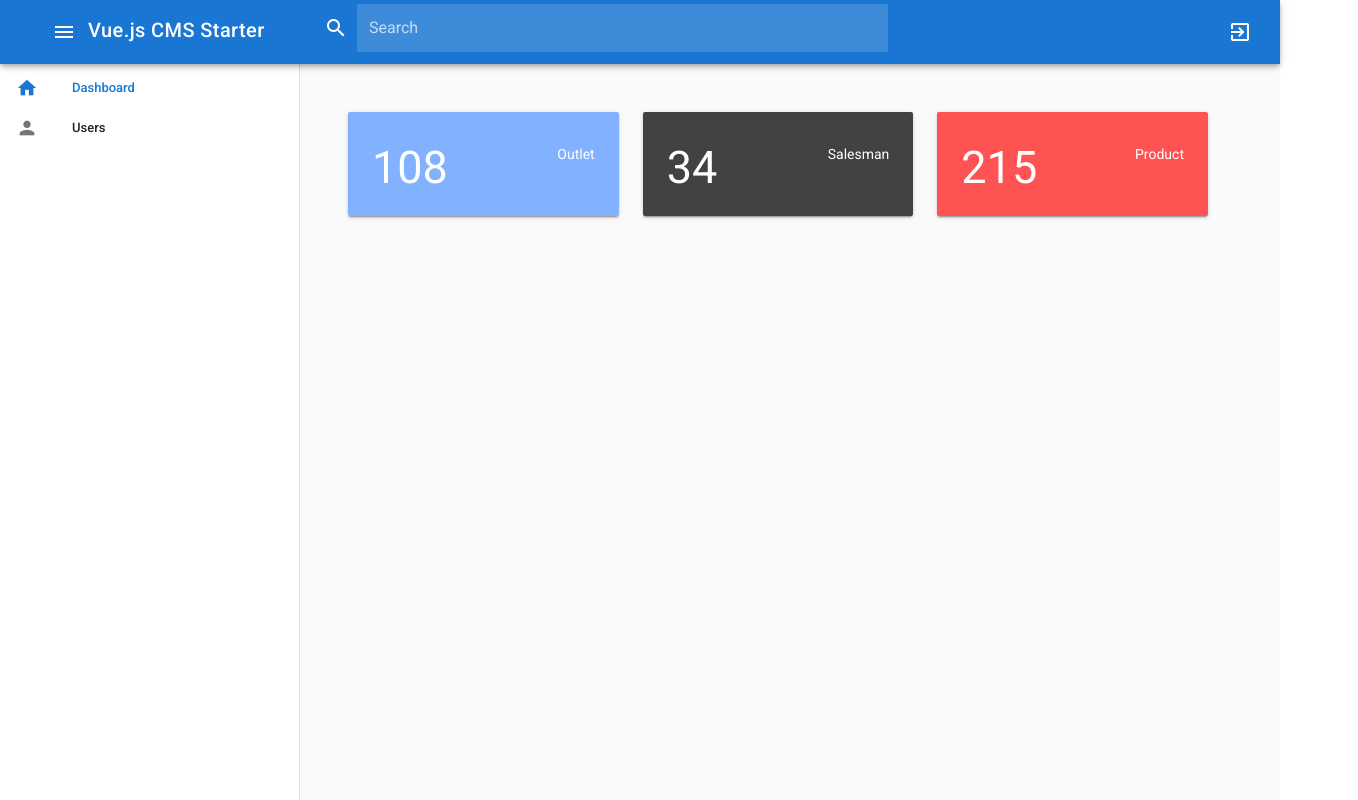
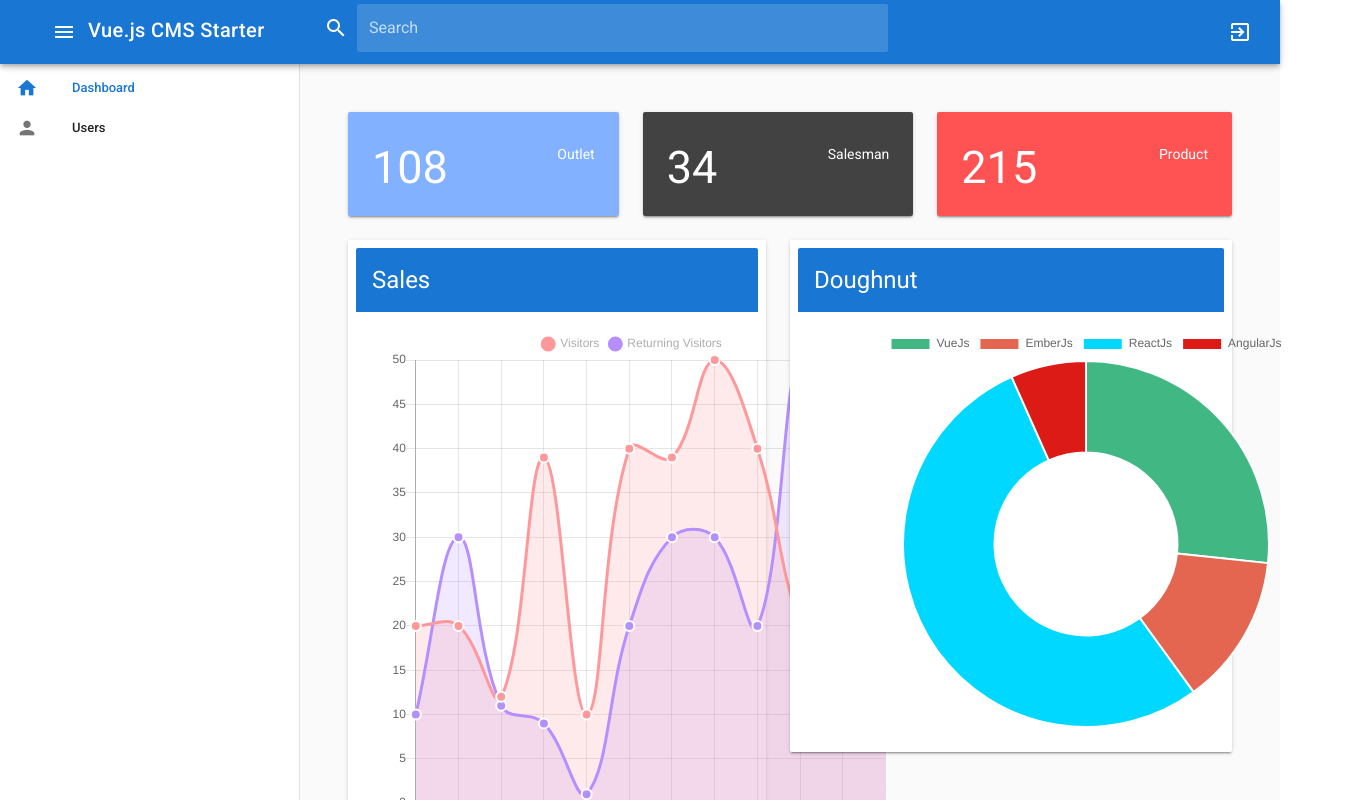
Before and after one commit to gravitano/vue-cms-starter, a Vue app: page /#/login in a window 1280 px wide. Both pictures are taken after typing "name@example.com", "Sample123" into the empty fields and a click on the button "LOGIN". Shown: the top 800 px of the page, 1358 px wide, since content can reach past the window. Built offline with nearby package versions, Linux system fonts and the light colour scheme.

Commit message:
added two charts: visitor and doughnut

```diff
--- /dev/null
+++ b/src/components/charts/doughnut.js
@@ -0,0 +1,21 @@
+import { Doughnut } from 'vue-chartjs'
+
+export default {
+  extends: Doughnut,
+  mounted () {
+    this.renderChart({
+      labels: ['VueJs', 'EmberJs', 'ReactJs', 'AngularJs'],
+      datasets: [
+        {
+          backgroundColor: [
+            '#41B883',
+            '#E46651',
+            '#00D8FF',
+            '#DD1B16'
+          ],
+          data: [40, 20, 80, 10]
+        }
+      ]
+    }, {responsive: true, maintainAspectRatio: false})
+  }
+}
--- /dev/null
+++ b/src/components/charts/visitor.vue
@@ -0,0 +1,56 @@
+<script>
+  import { Line } from 'vue-chartjs'
+
+  export default {
+    extends: Line,
+    mounted () {
+      this.renderChart({
+        labels: ['January', 'February', 'March', 'April', 'May', 'June', 'July', 'August', 'September', 'October', 'November', 'December'],
+        datasets: [
+          {
+            label: 'Visitors',
+            backgroundColor: 'rgba(255, 152, 154, 0.2)',
+            borderColor: 'rgba(255, 152, 154, 1)',
+            pointBorderColor: '#FFFFFF',
+            pointBackgroundColor: 'rgba(255, 152, 154, 1)',
+            pointRadius: 5,
+            pointBorderWidth: 2,
+            data: [20, 20, 12, 39, 10, 40, 39, 50, 40, 20, 12, 11]
+          },
+          {
+            label: 'Returning Visitors',
+            backgroundColor: 'rgba(182, 143, 255, 0.2)',
+            borderColor: 'rgba(182, 143, 255, 1)',
+            pointBorderColor: '#FFFFFF',
+            pointBackgroundColor: 'rgba(182, 143, 255, 1)',
+            pointRadius: 5,
+            pointBorderWidth: 2,
+            data: [10, 30, 11, 9, 1, 20, 30, 30, 20, 50, 16, 19]
+          }
+        ]
+      }, {
+        height: 400,
+        legend: {
+          display: true,
+          position: 'top',
+          labels: {
+            fontColor: '#ADADAE',
+            usePointStyle: true
+          }
+        },
+        scales: {
+          yAxes: [{
+            ticks: {
+              beginAtZero: true
+            }
+          }],
+          xAxes: [{
+            ticks: {
+              autoSkip: false
+            }
+          }]
+        }
+      })
+    }
+  }
+</script>
--- a/src/pages/home/index.vue
+++ b/src/pages/home/index.vue
@@ -1,6 +1,5 @@
 <template>
   <v-container fluid>
-    <v-slide-y-transition mode="out-in">
     <v-layout row wrap>
       <v-flex xs4 class="pr-4">
         <v-card color="accent" class="white--text pa-2">
@@ -30,7 +29,7 @@
           </v-card-title>
         </v-card>
       </v-flex>
-        <v-flex xs4 class="pr-4">
+      <v-flex xs4>
         <v-card color="error" class="white--text pa-2">
           <v-card-title primary-title>
             <v-layout row>
@@ -45,10 +44,43 @@
         </v-card>
       </v-flex>
     </v-layout>
-    </v-slide-y-transition>
+    <v-layout class="mt-4">
+      <v-flex xs6 class="pr-4">
+        <v-card class="white--text pa-2">
+          <v-card-title class="primary">
+            <div>
+              <h3 class="headline mb-0">Sales</h3>
+            </div>
+          </v-card-title>
+          <v-card-text>
+            <chart-visitor></chart-visitor>
+          </v-card-text>
+        </v-card>
+      </v-flex>
+      <v-flex xs6>
+        <v-card class="white--text pa-2">
+          <v-card-title class="primary">
+            <div>
+              <h3 class="headline mb-0">Doughnut</h3>
+            </div>
+          </v-card-title>
+          <v-card-text>
+            <chart-framework></chart-framework>
+          </v-card-text>
+        </v-card>
+      </v-flex>
+    </v-layout>
   </v-container>
 </template>
 
 <script>
-  export default {}
+  import ChartVisitor from '../../components/charts/visitor'
+  import ChartFramework from '../../components/charts/doughnut'
+
+  export default {
+    components: {
+      ChartVisitor,
+      ChartFramework
+    }
+  }
 </script>
```
Lines whose indentation alone changed are shown as unchanged.
